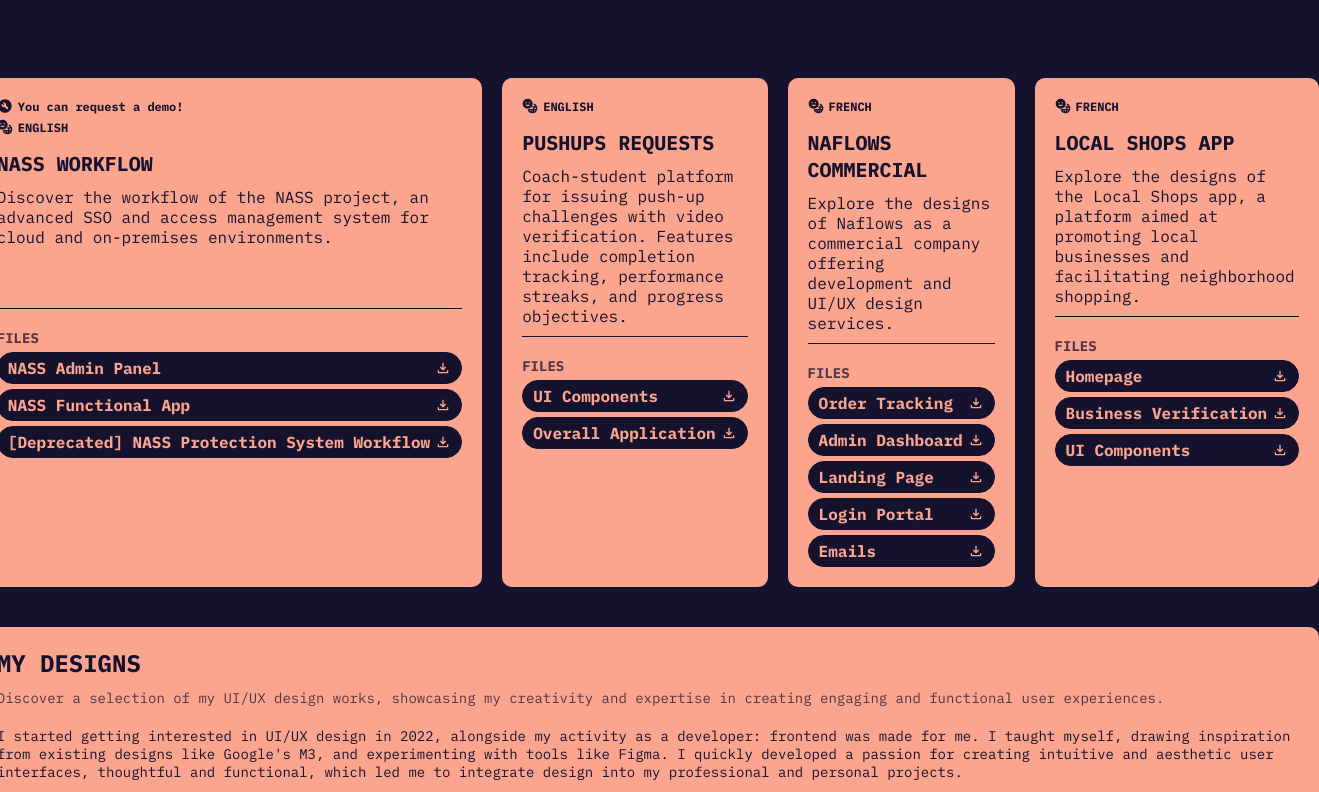
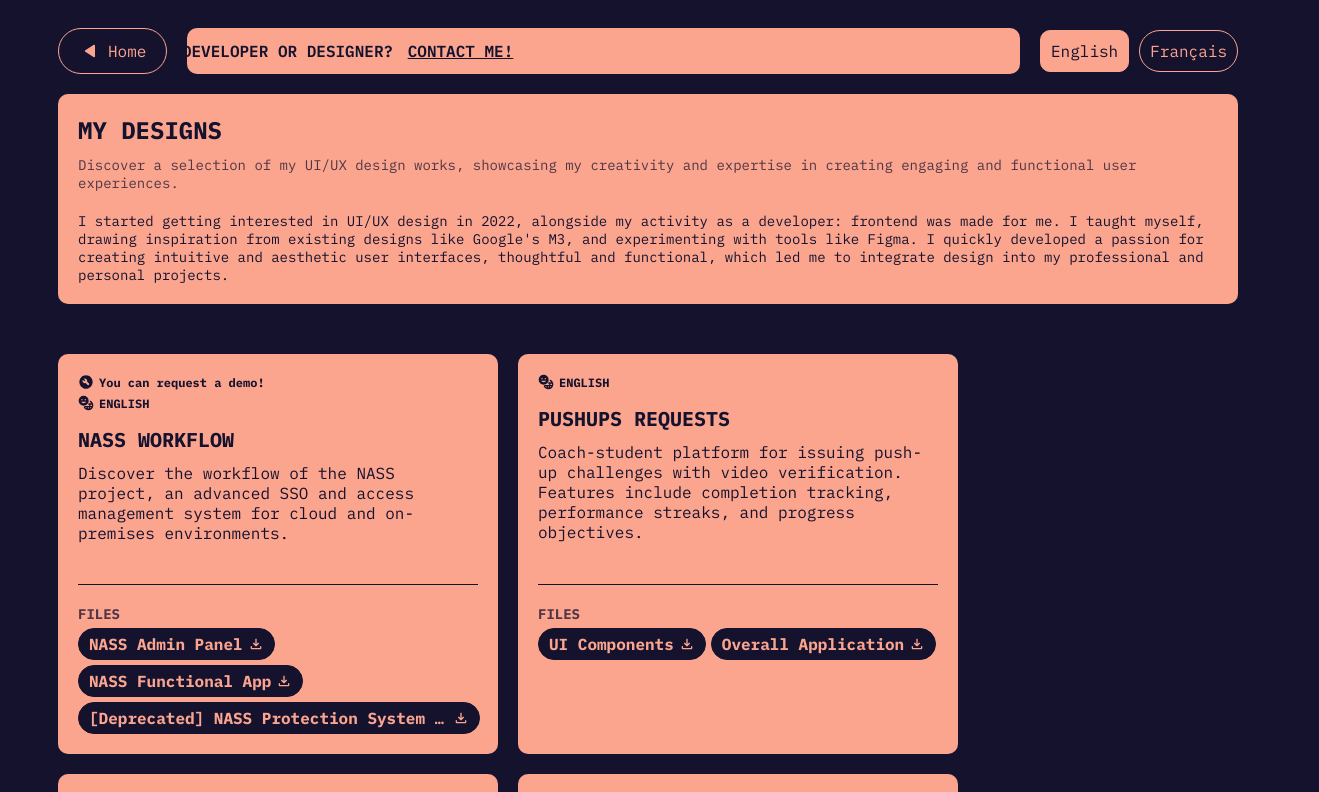
Before and after one commit to Naflows/naflows.com, a Next.js app: page /designs in a window 1280 px wide. Shown: the top 792 px of the page, 1319 px wide, since content can reach past the window. Built offline with nearby package versions, Linux system fonts and the light colour scheme.

Commit message:
Added back home button & replaced footer on the page

```diff
--- a/app/designs/page.tsx
+++ b/app/designs/page.tsx
@@ -22,6 +22,15 @@ export default function Design() {
     return (
         <div className="design__page">
 
+
+            <div className="design__header">
+                <div className="design__header__title">
+                    <h1 className="design__header__title">{translate ? translate["design"]["title"] : "Loading..."}</h1>
+                    <p className="design__header__description">{translate ? translate["design"]["description"] : "Loading..."}</p>
+                </div>
+
+                <p className="design__header__history">{translate ? translate["design"]["history"] : "Loading..."}</p>
+            </div>
 
             <div className="design__card__content">
                 {
@@ -69,16 +78,6 @@ export default function Design() {
                     ))
                 }
             </div>
-
-
-            <div className="design__header">
-                <div className="design__header__title">
-                    <h1 className="design__header__title">{translate ? translate["design"]["title"] : "Loading..."}</h1>
-                    <p className="design__header__description">{translate ? translate["design"]["description"] : "Loading..."}</p>
-                </div>
-
-                <p className="design__header__history">{translate ? translate["design"]["history"] : "Loading..."}</p>
-            </div>
         </div>
     )
 }
--- a/app/layout.tsx
+++ b/app/layout.tsx
@@ -25,19 +25,31 @@ export default function RootLayout({
   const [lang, setLang] = React.useState("EN");
   const [translate, setTranslate] = React.useState<any>(Translation["EN"]);
 
+  const [currentPage, setCurrentPage] = React.useState("");
+
+  useEffect(() => {
+    const path = window.location.pathname;
+    if (path.includes("/design")) setCurrentPage("design");
+    else if (path.includes("/request-demo")) setCurrentPage("request-demo");
+    else setCurrentPage("home");
+  }, []);
 
 
   return (
     <html lang="en">
       <body>
 
-
-
-        <TranslateContext.Provider value={{ lang, setLang, translate }}>
-          {children}
-        </TranslateContext.Provider>
-
         <div className="app__footer">
+          {
+            currentPage != "home" && (
+              <a href="/" className="app__footer__link">
+                <svg xmlns="http://www.w3.org/2000/svg" height="24px" viewBox="0 -960 960 960" width="24px" fill="#e8eaed"><path d="M253-446q-9-6-13.5-15t-4.5-19q0-10 4.5-19t13.5-15l326-207q5-3 10.5-4.5T600-727q16 0 28 11.5t12 28.5v414q0 17-12 28.5T600-233q-5 0-10.5-1.5T579-239L253-446Z"/></svg>
+                <span>
+                  {translate ? translate["home"] : "Loading..."}
+                </span>
+              </a>
+            )
+          }
           <div className="open__to__work">
             <div className="slide__text">
               {translate ? translate["openToWork"]["clients"] : "Loading..."}
@@ -68,6 +80,13 @@ export default function RootLayout({
             ))}
           </div>
         </div>
+
+
+        <TranslateContext.Provider value={{ lang, setLang, translate }}>
+          {children}
+        </TranslateContext.Provider>
+
+
       </body>
     </html>
   );
--- a/public/data/translate.json
+++ b/public/data/translate.json
@@ -10,6 +10,7 @@
         },
         "requestDemo" : "Vous pouvez demander une démo !",
         "projectLanguage" : "Ce projet est en anglais",
+        "home" : "Accueil",
         "cards": {
             "cv": {
                 "title": "Mon CV",
@@ -160,6 +161,7 @@
             "clients": "Looking for a developer or designer? ",
             "contactText": "Contact me!"
         },
+        "home" : "Home",
         "requestDemo" : "You can request a demo!",
         "projectLanguage" : "This project is in English",
         "cards": {
--- a/public/styles/design.scss
+++ b/public/styles/design.scss
@@ -3,8 +3,14 @@
 .design__page {
     display: flex;
     flex-direction: column;
-    gap: 40px;
-    align-items: center;
+    gap: 50px;
+    height: 100%;
+    width: 100%;
+    padding-bottom: 50px;
+}
+
+body {
+    overflow-y: auto;
 }
 
 .design__header {
@@ -47,15 +53,16 @@
 .design__card__content {
     display: flex;
     flex-direction: row;
+    flex-wrap: wrap;
     gap: 20px;
-    justify-content: center;
+    justify-content: start;
     width: 100%;
 
     .design__project {
         display: flex;
         flex-direction: column;
         gap: 10px;
-        width: 100%;
+        max-width: 400px;
         padding: 20px;
         background-color: $global-hue-2-100;
         border-radius: 10px;
@@ -94,7 +101,8 @@
 
         .design__project__files {
             display: flex;
-            flex-direction: column;
+            flex-direction: row;
+            flex-wrap: wrap;
             gap: 5px;
 
             .design__project__file {
@@ -109,6 +117,7 @@
                 text-decoration: unset;
                 justify-content: space-between;
                 transition: .3s ease;
+                max-width: calc(100% - 20px);
 
                 span {
                     white-space: nowrap;
--- a/public/styles/index.scss
+++ b/public/styles/index.scss
@@ -5,7 +5,7 @@ body {
     background-color: $global-hue-1-100;
     color: $global-hue-2-100;
     font-family: 'IBM Plex Mono', monospace;
-    padding: 70px 50px 50px 50px;
+    padding: 20px 50px 50px 50px;
     height: calc(100vh - 100px);
     width: calc(100vw - 100px);
     gap: 20px;
@@ -319,7 +319,6 @@ body {
 .main {
     display: flex;
     flex-direction: column;
-    justify-content: space-between;
     gap: 50px;
     height: 100%;
     width: 100%;
@@ -389,6 +388,34 @@ body {
                 color: $global-hue-1-100;
                 border-radius: 10px;
             }
+        }
+    }
+}
+
+
+.app__footer__link {
+    // Same as language switcher button
+    padding: 10px 20px;
+    transition: all 0.3s ease;
+    border-radius: 50px;
+    border: 1px solid $global-hue-2-100;
+    background-color: $global-hue-1-100;
+    color: $global-hue-2-100;
+    text-decoration: none;
+    display: flex;
+    align-items: center;
+    gap: 5px;
+    svg {
+        fill: $global-hue-2-100;
+        width: 24px;
+        height: 24px;
+    }
+    &:hover {
+        background-color: $global-hue-2-100;
+        color: $global-hue-1-100;
+        border-radius: 10px;
+        svg {
+            fill: $global-hue-1-100;
         }
     }
 }
```
Also changed, not shown: 1 other file (tests, documents, lock files or other folders).
